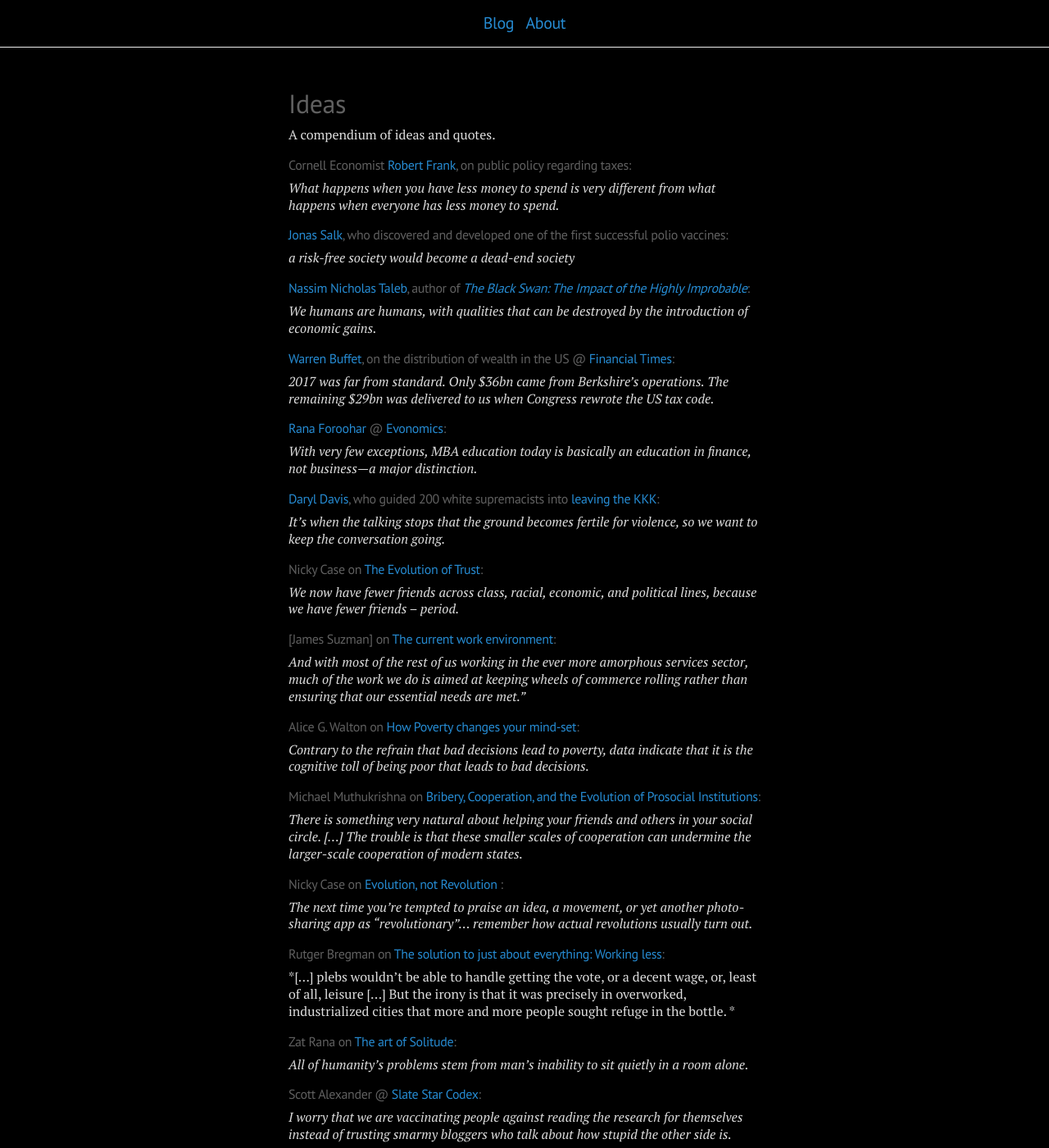
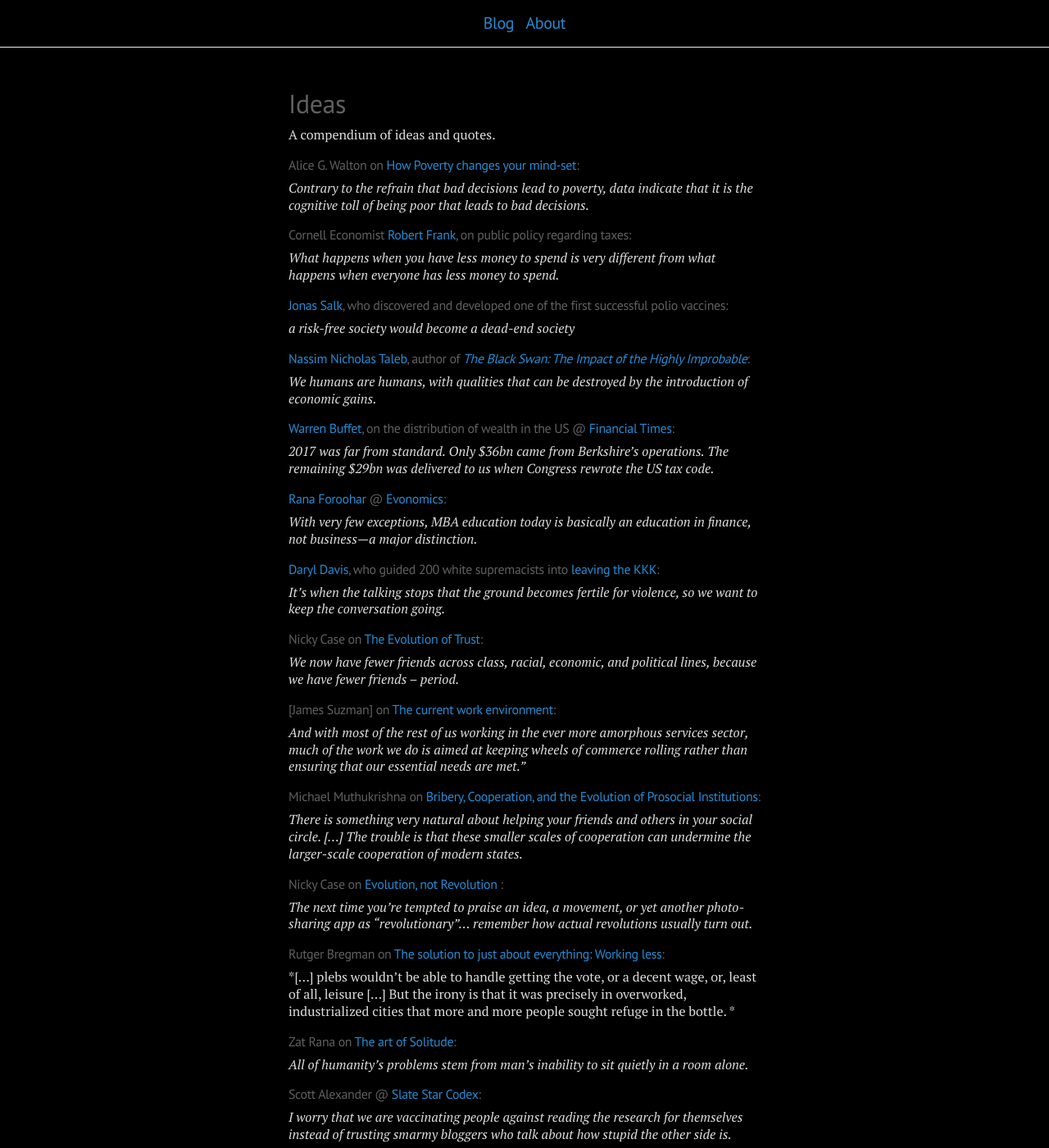
Before and after one commit to migueltorrescosta/migueltorrescosta.github.io, a Jekyll site: the page built from page_Ideas.md, in a window 1280 px wide and 1400 px high. Shown: the whole window at 82% size. Built offline with Jekyll 4.4.1, drawn with Linux system fonts in a browser that asks for light colours; some of the changed lines change nothing that is shown.

Commit message:
Reordered the quotes shared

```diff
--- a/page_Ideas.md
+++ b/page_Ideas.md
@@ -6,6 +6,10 @@
 ---
 
 A compendium of ideas and quotes.
+
+#### Alice G. Walton on [How Poverty changes your mind-set](http://review.chicagobooth.edu/behavioral-science/2018/article/how-poverty-changes-your-mind-set):
+
+*Contrary to the refrain that bad decisions lead to poverty, data indicate that it is the cognitive toll of being poor that leads to bad decisions.*
 
 #### Cornell Economist [Robert Frank](https://evolution-institute.org/profile/robert-frank/), on public policy regarding taxes:
 
@@ -38,10 +42,6 @@
 #### [James Suzman] on [The current work environment](https://evonomics.com/hunter-gatherers-may-hold-key-economic-future):
 
 *And with most of the rest of us working in the ever more amorphous services sector, much of the work we do is aimed at keeping wheels of commerce rolling rather than ensuring that our essential needs are met."*
-
-#### Alice G. Walton on [How Poverty changes your mind-set](http://review.chicagobooth.edu/behavioral-science/2018/article/how-poverty-changes-your-mind-set):
-
-*Contrary to the refrain that bad decisions lead to poverty, data indicate that it is the cognitive toll of being poor that leads to bad decisions.*
 
 #### Michael Muthukrishna on [Bribery, Cooperation, and the Evolution of Prosocial Institutions](https://evonomics.com/corruption-cultural-evolution-cooperation-bribery):
 
```
